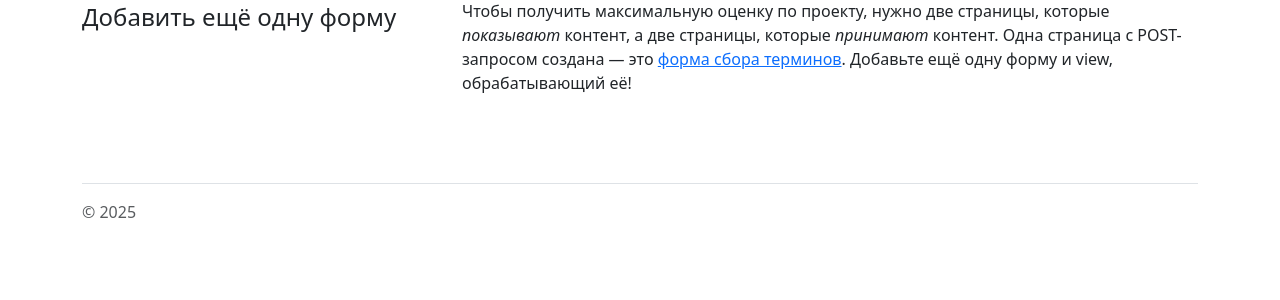
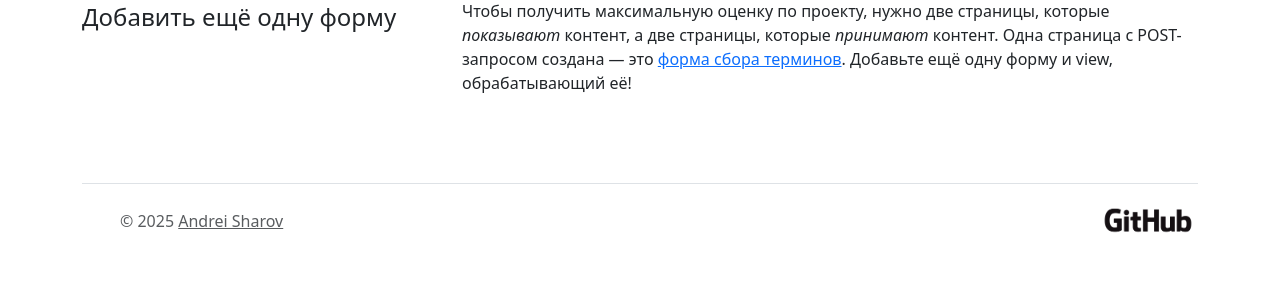
Before and after one commit to andrsharov/language-simulator, a Django app: page /about/ in a window 1280 px wide. Shown: the part 190-490 px from the top of the page. Run offline with Django 5.2, Linux system fonts and the light colour scheme; some libraries are stand-ins or nearby versions.

Commit message:
Add Footer to base template

```diff
--- a/app/simulator/templates/base.html
+++ b/app/simulator/templates/base.html
@@ -67,10 +67,25 @@
 
 
         {% block content %}{% endblock %}
-        <footer class="footer pt-3 mt-4 text-muted border-top">© 2025</footer>
     </div>
     </div>
 </main>
+
+<div class="container">
+  <footer class="d-flex flex-wrap justify-content-between align-items-center py-3 my-4 border-top">
+    <div class="col-md-4 d-flex align-items-center">
+      <a href="/" class="mb-3 me-2 mb-md-0 text-body-secondary text-decoration-none lh-1" aria-label="Bootstrap">
+        <svg class="bi" width="30" height="24" aria-hidden="true"><use xlink:href="#bootstrap"/></svg>
+      </a>
+      <span class="mb-3 mb-md-0 text-body-secondary">&copy; 2025 <a class="text-body-secondary" href="https://github.com/andrsharov/" aria-label="@andrsharov">Andrei Sharov</a></span>
+    </div>
+
+    <ul class="nav col-md-4 justify-content-end list-unstyled d-flex">
+      <li class="ms-3"><a class="text-body-secondary" href="https://github.com/andrsharov/language-simulator/" aria-label="GitHub"><img src="{% static 'images/GitHub_Logo.png' %}" class="img-fluid" alt="GitHub" width="100" height="41"></a></li>
+    </ul>
+  </footer>
+</div>
+
 <!-- JS -->
 <script src="{% static 'bootstrap/js/bootstrap.bundle.min.js' %}"></script>
 </body>
```
Also changed, not shown: app/simulator/static/images/GitHub_Logo.png (added).
